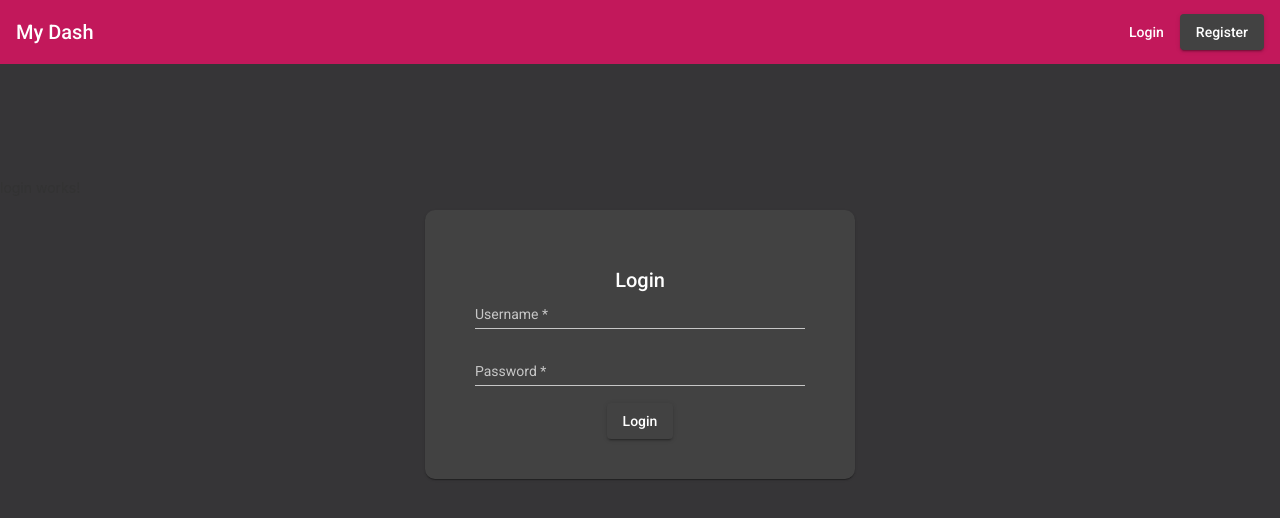
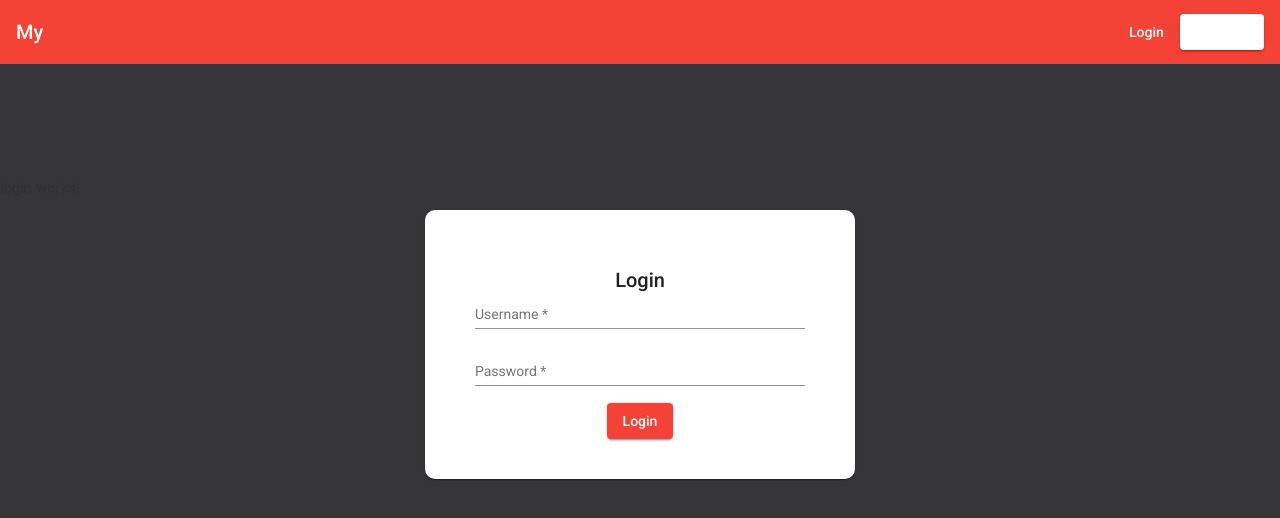
Before and after one commit to Robert1138/tp1, an Angular app: page /login in a window 1280 px wide. Shown: the top 518 px of the page. Built offline with nearby package versions, Linux system fonts and the light colour scheme.

Commit message:
theme added

```diff
--- a/angular.json
+++ b/angular.json
@@ -25,7 +25,8 @@
             ],
             "styles": [
               "./node_modules/@angular/material/prebuilt-themes/pink-bluegrey.css",
-              "src/styles.css"
+              "src/styles.css",
+              "src/theme.scss"
             ],
             "scripts": []
           },
@@ -90,7 +91,8 @@
             ],
             "styles": [
               "./node_modules/@angular/material/prebuilt-themes/pink-bluegrey.css",
-              "src/styles.css"
+              "src/styles.css",
+              "src/theme.scss"
             ],
             "scripts": []
           }
--- a/package.json
+++ b/package.json
@@ -45,6 +45,6 @@
     "protractor": "~7.0.0",
     "ts-node": "~8.3.0",
     "tslint": "~6.1.0",
-    "typescript": "^4.0.2"
+    "typescript": "^3.9.2"
   }
 }
--- a/src/app/app.component.html
+++ b/src/app/app.component.html
@@ -335,7 +335,7 @@
 -->
 <div>
 <mat-toolbar color="primary">
-  <span>My Dash</span>
+  <span>My</span>
 
   <!-- This fills the remaining space of the current row -->
   <!--<span class="example-fill-remaining-space"></span>-->
--- a/src/app/login/login.component.html
+++ b/src/app/login/login.component.html
@@ -13,7 +13,7 @@
             <input matInput placeholder="Password" [formControl]='password' required>
         </mat-form-field>
         <br>
-        <button mat-raised-button (click)="printValues()">Login</button>
+        <button mat-raised-button (click)="printValues()" color="primary">Login</button>
 
 </mat-card>
 </div>
--- /dev/null
+++ b/src/theme.scss
@@ -0,0 +1,24 @@
+@import '~@angular/material/theming';
+// Plus imports for other components in your app.
+
+// Include the common styles for Angular Material. We include this here so that you only
+// have to load a single css file for Angular Material in your app.
+// Be sure that you only ever include this mixin once!
+@include mat-core();
+
+// Define the palettes for your theme using the Material Design palettes available in palette.scss
+// (imported above). For each palette, you can optionally specify a default, lighter, and darker
+// hue. Available color palettes: https://material.io/design/color/
+$candy-app-primary: mat-palette($mat-red);
+$candy-app-accent:  mat-palette($mat-blue, A200, A100, A400);
+
+// The warn palette is optional (defaults to red).
+$candy-app-warn:    mat-palette($mat-red);
+
+// Create the theme object (a Sass map containing all of the palettes).
+$candy-app-theme: mat-light-theme($candy-app-primary, $candy-app-accent, $candy-app-warn);
+
+// Include theme styles for core and each component used in your app.
+// Alternatively, you can import and @include the theme mixins for each component
+// that you are using.
+@include angular-material-theme($candy-app-theme);
```
Also changed, not shown: 1 other file (tests, documents, lock files or other folders).
